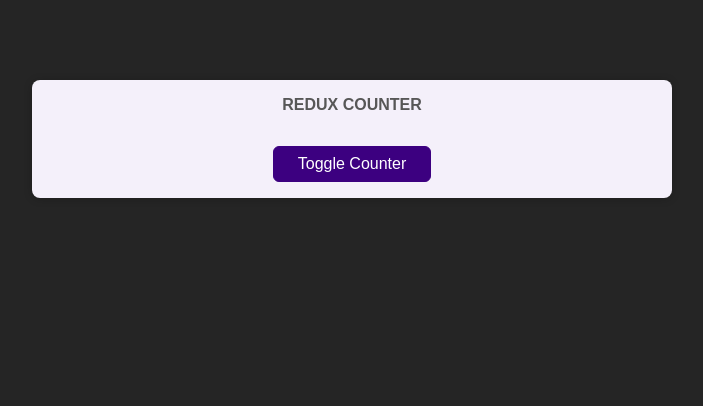
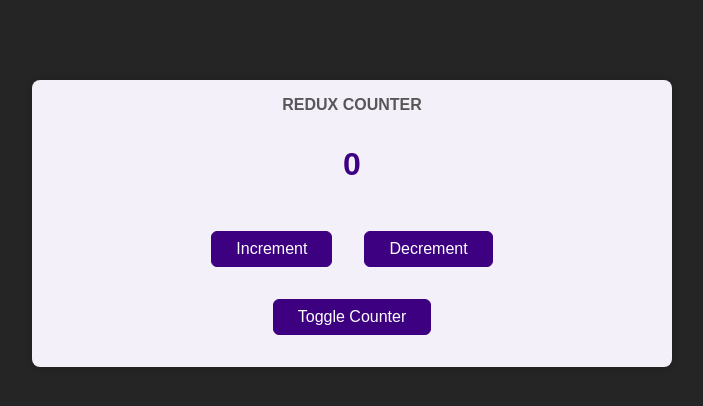
Before and after one commit to ejaramillom/react-redux-udemy, a React (Create React App) app: page / in a window 1280 px wide. Shown: the top 406 px of the page, without its empty margins (288-991 px from the left). Built offline with nearby package versions, Linux system fonts and the light colour scheme.

Commit message:
236 dispatch actions from inside components

```diff
--- a/src/components/Counter.js
+++ b/src/components/Counter.js
@@ -1,18 +1,31 @@
-import { useSelector } from "react-redux";
+import { useSelector, useDispatch } from "react-redux";
 // import { connect } from "react-redux";
 // we would have to use a connector in class based components
 
 import classes from "./Counter.module.css";
 
 const Counter = () => {
-  const counter = useSelector(state => state.counter);
+  const dispatch = useDispatch();
+  const counter = useSelector((state) => state.counter);
 
   const toggleCounterHandler = () => {};
+
+  const incrementHandler = () => {
+    dispatch({ type: "increment" });
+  };
+
+  const decrementHandler = () => {
+    dispatch({ type: "decrement" });
+  };
 
   return (
     <main className={classes.counter}>
       <h1>Redux Counter</h1>
-      <div className={classes.value}>{counter.value}</div>
+      <div className={classes.value}>{counter}</div>
+      <div>
+        <button onClick={incrementHandler}>Increment</button>
+        <button onClick={decrementHandler}>Decrement</button>
+      </div>
       <button onClick={toggleCounterHandler}>Toggle Counter</button>
     </main>
   );
--- a/src/components/Counter.module.css
+++ b/src/components/Counter.module.css
@@ -21,3 +21,7 @@
   margin: 2rem 0;
   font-weight: bold;
 }
+
+.counter button {
+  margin: 1rem;
+}
```
